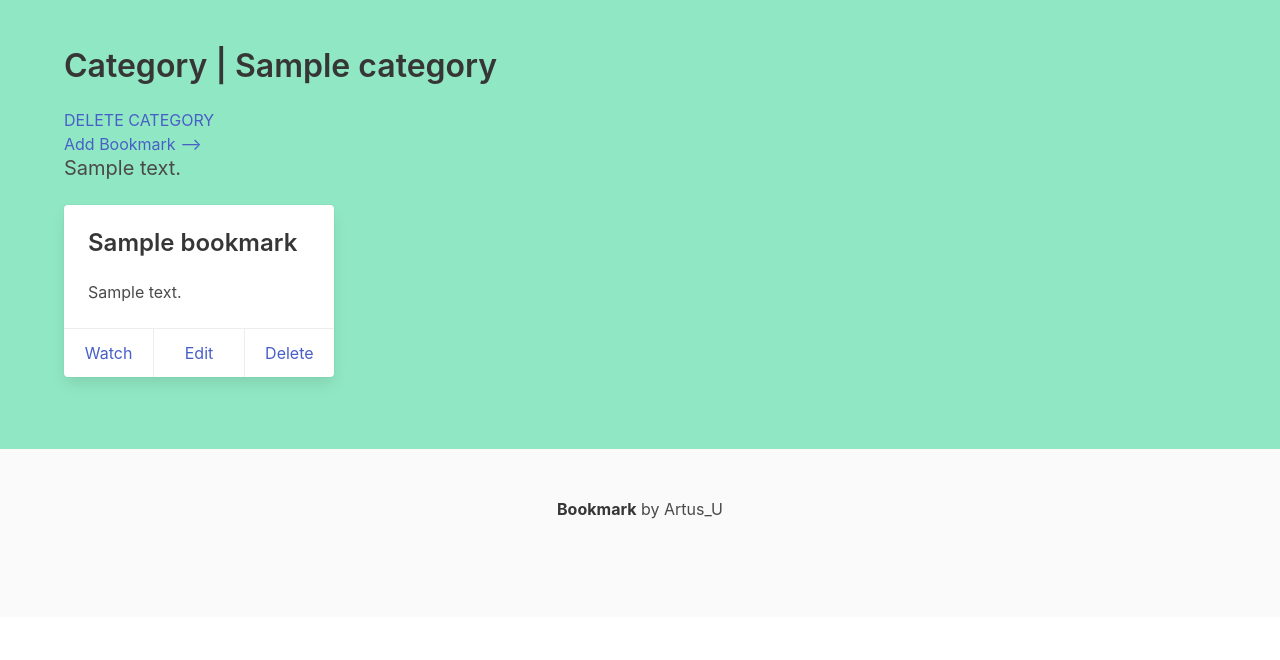
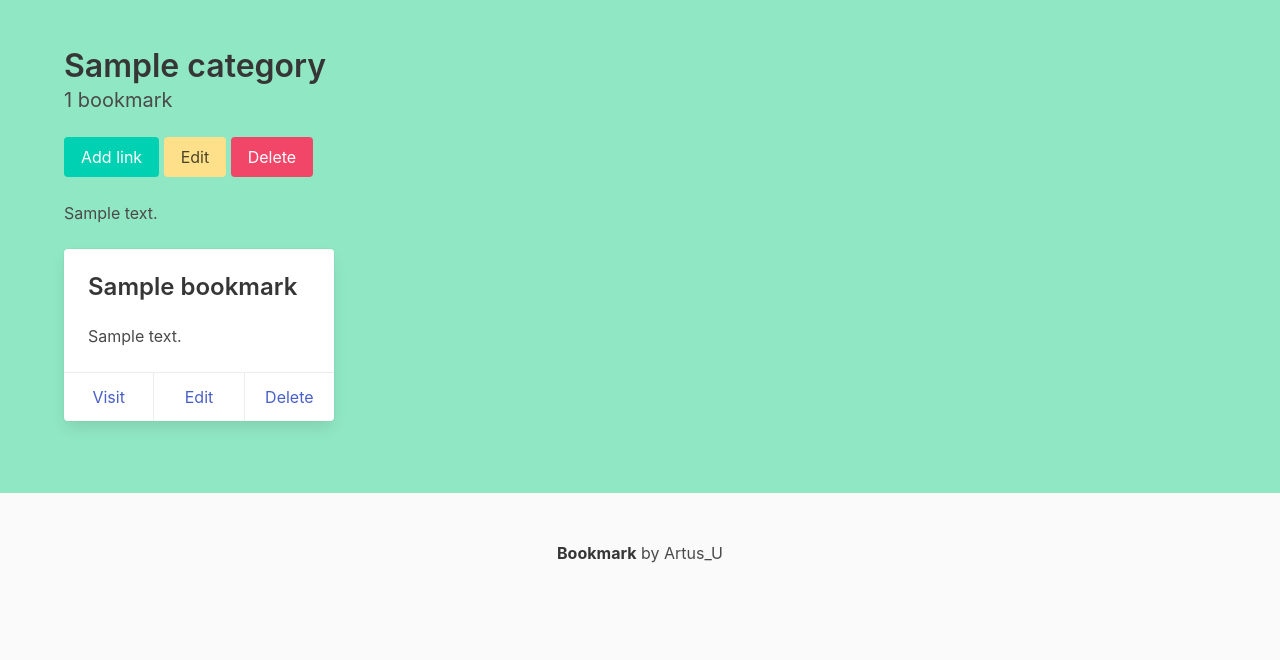
Before and after one commit to ArtusU/bookmark-saas, a Django app: page /app/categories/1/ in a window 1280 px wide. Shown: the part 56-716 px from the top of the page. Run offline with Django 4.2, Linux system fonts and the light colour scheme; a user stored in the database is signed in; tables that the repository leaves empty hold one stand-in row (values such as "Sample post"); some libraries are stand-ins or nearby versions.

Commit message:
rendering bookmarks by Vue

```diff
--- a/apps/bookmarker/templates/bookmarker/category.html
+++ b/apps/bookmarker/templates/bookmarker/category.html
@@ -2,36 +2,47 @@
 
 {% block content %}
 <div class="container" id="delete-category">
-    <h1 class="title">Category | {{category.title}} [[ message ]]</h1>
-    <a @click="toggleDialog({{ category.id }})">DELETE CATEGORY</a>
-    </br>
-    <a href="{% url 'bookmark_add' category.id %}">Add Bookmark --></a>
-    <p class="subtitle">{{category.description}}</p>
 
     <div class="columns is-multiline">
-        {% for bookmark in category.bookmarks.all %}
-            <div class="column is-3">
+        <div class="column is-12">
+            <h1 class="title">{{ category.title }}</h1>
+            <h2 class="subtitle">{{ category.bookmarks.all|length }} bookmark{{ category.bookmarks.all|length|pluralize:"s" }}</h2>
+        </div>
+        <div class="column is-12">
+            <a class="button is-primary" href="{% url 'bookmark_add' category.id %}">Add link</a>
+            <a class="button is-warning" href="{% url 'category_edit' category.id %}">Edit</a>
+            <a class="button is-danger" @click="toggleDialog({{ category.id }})">Delete</a>
+        </div>
+        <div class="column is-12">
+            <p>{{ category.description }}</p>
+        </div>
+    </div>
+
+    <div class="columns is-multiline">
+        <div class="column is-3"
+            v-for="bookmark in bookmarks"
+            v-bind:key="bookmark.id">
+
             <div class="card card-link">
                 <div class="card-content">
                     <div class="media">
                         <div class="media-content">
-                                <a href="{{ bookmark.url }}"><p class="title is-4">{{ bookmark.title }}</p></a>
+                            <a href="[[ bookmark.url ]]"><p class="title is-4">[[ bookmark.title ]]</p></a>
                         </div>
                     </div>
 
                     <div class="content">
-                            {{ bookmark.description|truncatechars:50 }}
+                        [[ bookmark.description ]]
                     </div>
                 </div>
 
                 <footer class="card-footer">
-                        <a href="{{ bookmark.url }}" class="card-footer-item" target="_blank">Watch</a>
-                        <a href="{% url 'bookmark_edit' category.id bookmark.id %}" class="card-footer-item" target="_blank">Edit</a>
-                        <a class="card-footer-item" @click="toggleBookmarkDialog({{bookmark.id}})">Delete</a>
+                    <a :href="bookmark.url" class="card-footer-item" target="_blank">Visit</a>
+                    <a :href="bookmark.editurl" class="card-footer-item">Edit</a>
+                    <a class="card-footer-item" @click="toggleBookmarkDialog(bookmark.id)">Delete</a>
                 </footer>
             </div>
         </div>
-        {% endfor %}
     </div>
     <div class="modal" v-bind:class="{ 'is-active': showDialog }">
         <div class="modal-background"></div>
--- a/apps/bookmarker/views.py
+++ b/apps/bookmarker/views.py
@@ -34,7 +34,6 @@ def category(request, category_id):
         )
 
         bookmarksstring = bookmarksstring + b
-        print(bookmarksstring)
 
     context = {"category": category, "bookmarksstring": bookmarksstring}
 
```
Lines whose indentation alone changed are shown as unchanged.
